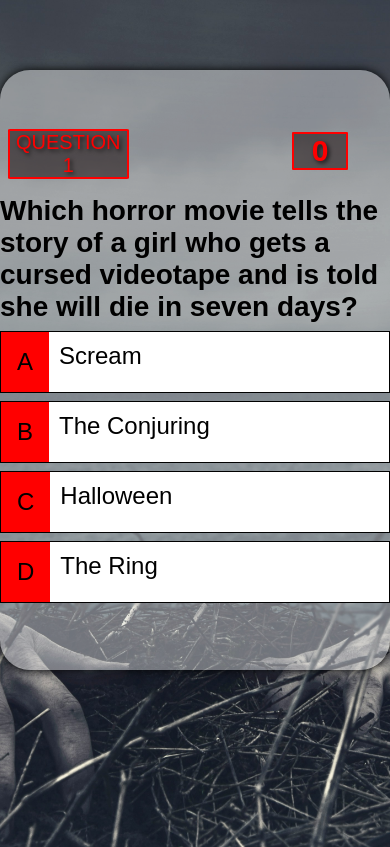
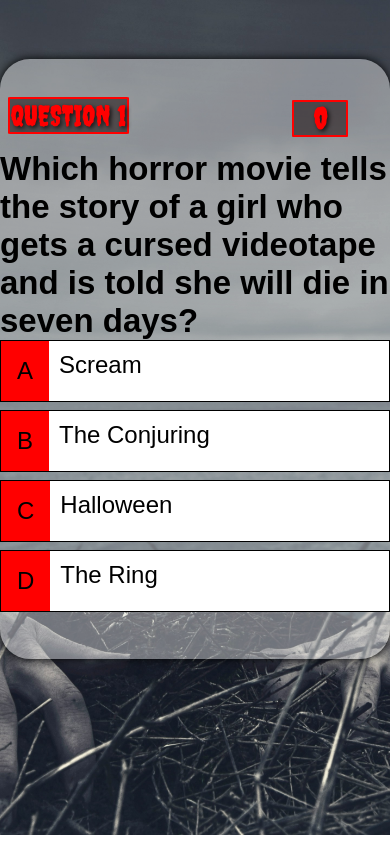
Before and after one commit to MiguelMurilloG/horror-movie-quiz, a plain HTML site: page quiz.html in a window 390 px wide. Drawn offline with Linux system fonts and the light colour scheme; a web font is replaced by a local one.

Commit message:
Edit media queries

```diff
--- a/assets/css/style.css
+++ b/assets/css/style.css
@@ -1,8 +1,9 @@
-/* Fonts */
-@import url('https://fonts.googleapis.com/css2?family=Bebas+Neue&family=Jacquard+24&family=Oswald:wght@200..700&display=swap');
+/* Google Fonts */
+@import url('https://fonts.googleapis.com/css2?family=Creepster&display=swap');
+
 
 body {
-    font-family: 'Jacquard', sans-serif;
+    font-family: 'Creepster' sans-serif;
     margin: 0;
     padding: 0;
     height: 102vh;
@@ -14,9 +15,9 @@ body {
 
 /* Heading and Logo */
 h1 {
-    font-family: "Jacquard", sans-serif;
+    font-family: 'Creepster', sans-serif;
     text-transform: uppercase;
-    font-size: 33px;
+    font-size: 40px;
     background-color: rgba(17, 3, 3, 0.5);
     color: red;
     text-align: center;
@@ -41,7 +42,7 @@ h1 {
     background-color: rgba(255, 255, 255, 0.4);
     box-shadow: 0 0 10px rgba(0, 0, 0, 0.7);
     width: 800px;
-    height: 500px;
+    height: 700px;
     margin-top: 5%;
     margin-left: auto;
     margin-right: auto;
@@ -125,7 +126,7 @@ h1 {
 .quiz-container {
     background-color: rgba(255, 255, 255, 0.4);
     box-shadow: 0 0 10px rgba(0, 0, 0, 2);
-    width: 900px;
+    width: 800px;
     height: 600px;
     margin-left: auto;
     margin-right: auto;
@@ -165,11 +166,13 @@ h1 {
 
 
 
+
 }
 
  h2 {
-    font-size: 28px;
-    margin-bottom: 2%;
+    font-size: 33px;
+
+
 }
 
 
@@ -187,8 +190,7 @@ h1 {
 
 .top-score-counter {
     width: 100px;
-    font-size: 30px;
-
+    font-size: 1.8rem;
 
 }
 
@@ -206,10 +208,12 @@ h1 {
     border: 2px solid red;
     border-radius: 2%;
 
-
-
 }
 
+#question-counter {
+    font-family: 'Creepster';
+    font-size: 1.8rem;
+}
 
 /*style for the end section*/
 
@@ -276,6 +280,7 @@ h1 {
 
 
 footer {
+    font-family: 'Creepster';
     position: absolute;
     margin-top: 100px;
     font-size: 25px;
@@ -287,40 +292,24 @@ footer {
 }
 
 
-/* For screens up to 576px wide (smartphones) */
-@media (max-width: 576px) {
-
-h1{
-    font-size: auto;
-}
-    #quiz-content {
-   margin-top: 18%;
-   }
+/* For screens up to 800px*/
+@media (max-width: 800px) {
 
     .container{
         width: 100%;
-        height: 50vh;
+
 
     }
     .quiz-container {
         width: 100%;
 
+
     }
 
-    .quiz-questions {
-        font-size: 12px;
-    }
-
-    #questions-container {
-        font-size: 20px;
-    }
 
     .option-container {
         width: 100%;
 
-    }
-    .top-score-counter {
-        font-size: 30px;
     }
 
     .choice-btn {
@@ -329,6 +318,7 @@ h1{
 
     #quiz-end {
         width: 100%;
+
     }
 
     footer {
@@ -338,19 +328,25 @@ h1{
 }
 
 /* For screens between 576px and 1200px wide */
-@media (min-width: 577px) and (max-width: 1200px) {
+@media (min-width: 1200px)  {
 
     .container {
        width: 100%;
-       height: 70vh;
-
-    }
-    .quiz-container {
-        width: 100%;
-
 
     }
 
+    .quiz-container{
+        width: 100%;
+
+    }
+
+    .option-container {
+        width: 100%;
+    }
+
+    #quiz-end {
+        width: 100%;
+    }
     footer {
         font-size: 20px;
     }
```
